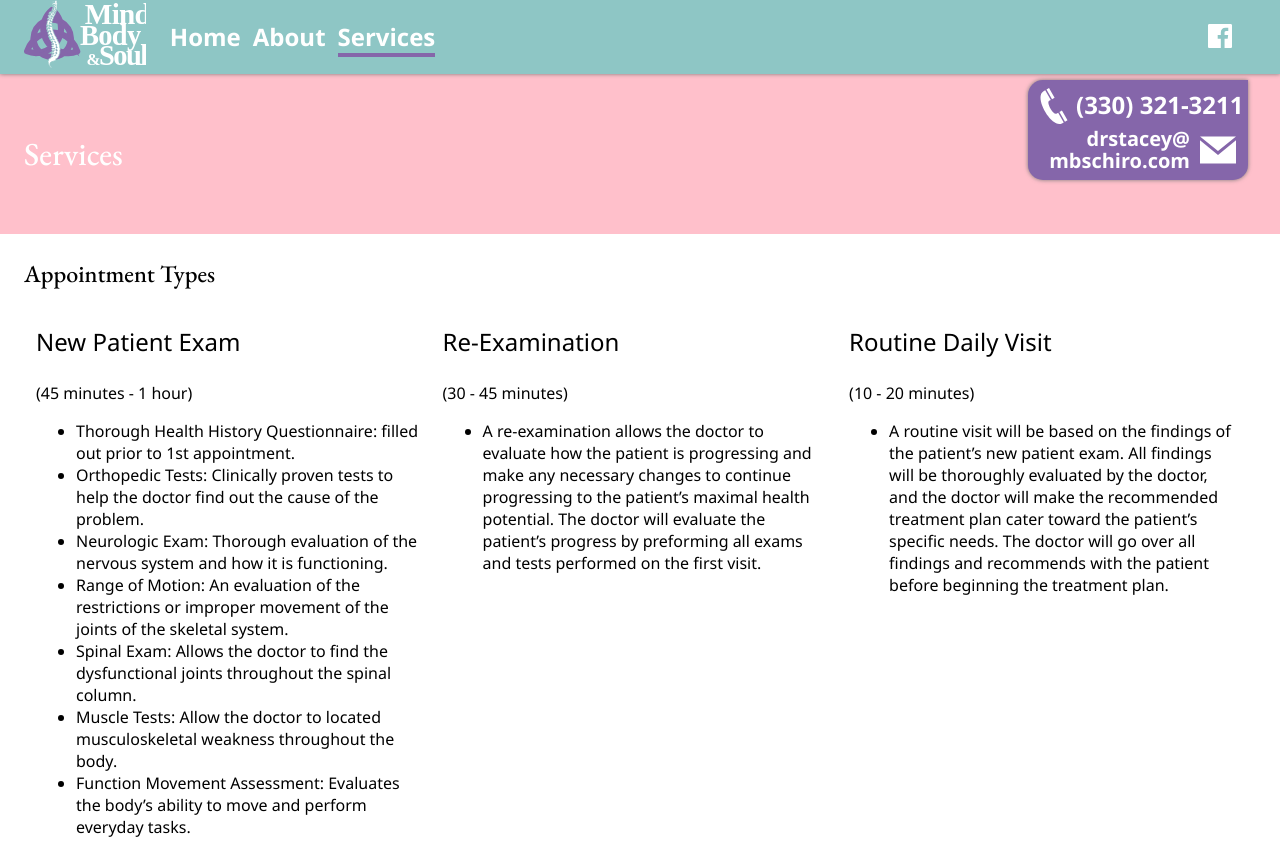
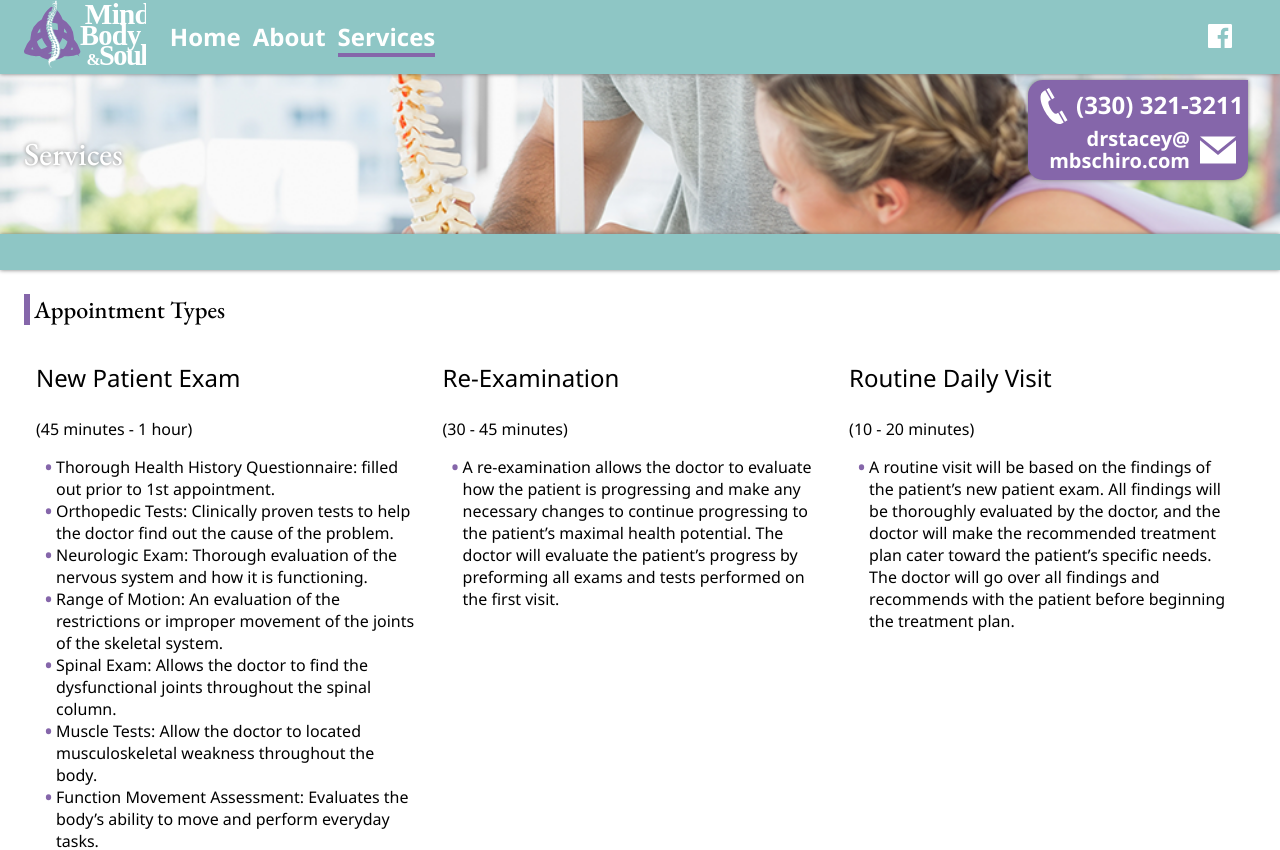
Before and after one commit to bobbygraczyk/mbs, a React (Create React App) app: page /services in a window 1280 px wide. Shown: the top 850 px of the page. Built offline with nearby package versions, Linux system fonts and the light colour scheme.

Commit message:
Started services page

```diff
--- a/src/App.scss
+++ b/src/App.scss
@@ -89,6 +89,24 @@ button {
     position: relative;
     top: 3px;
   }
+}
+
+ul {
+  padding-left: 20px;
+}
+
+li {
+  list-style-type: none;
+  position: relative;
+}
+
+li::before {
+  content: "•";
+  color: $purple;
+  position: absolute;
+  left: -12px;
+  top: -6px;
+  font-size: 24px;
 }
 
 .hero-wrapper {
@@ -187,8 +205,6 @@ button {
   position: sticky;
   top: 0;
   z-index: 3;
-}
-
   .nav-link {
     display: inline-block;
     width: fit-content;
@@ -216,6 +232,7 @@ button {
   .drop-shadow {
     filter: drop-shadow(-8px 8px 0px $purple);
   }
+}
 
 .call-wrapper {
   height: 300px;
@@ -230,6 +247,7 @@ button {
 }
 
 //homepage
+
 .home {
   .hero-wrapper {
     background-image: url('./img/forest-road-2.jpg');
@@ -427,6 +445,19 @@ button {
         -o-transition: max-height 0.2s ease-in-out      ;
 }
     }
+  }
+}
+
+//services
+
+.services {
+  .hero-wrapper {
+    h1 {
+      @include soft-shadow();
+    }
+    background-image: url('./img/services.png');
+    background-attachment: fixed;
+    background-size: 100% auto;
   }
 }
 
@@ -640,6 +671,7 @@ button {
   }
   .nav-wrapper {
     padding: 8px;
+    @include soft-shadow();
   }
   .mobile-menu {
     height: 100vh;
--- a/src/views/services.js
+++ b/src/views/services.js
@@ -11,8 +11,9 @@ class Services extends React.Component {
                         <h1>Services</h1>
                     </div>
                 </div>
+                <div className="bar" />
                 <div className="frame appts">
-                    <h2>Appointment Types</h2>
+                    <h2 className="subtitle">Appointment Types</h2>
                     <div className="appt-type col-30">
                         <h3>New Patient Exam</h3>
                         <span className="subhead">(45 minutes - 1 hour)</span>
@@ -83,7 +84,9 @@ class Services extends React.Component {
                         </ul>
                     </div>
                 </div>
+                <div className="bar" />
                 <CallToAction />
+                <div className="bar" />
             </div>
         )
     }
```
Also changed, not shown: src/img/services.png (added). Lines whose indentation alone changed are shown as unchanged.
